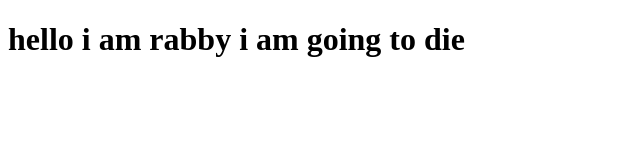
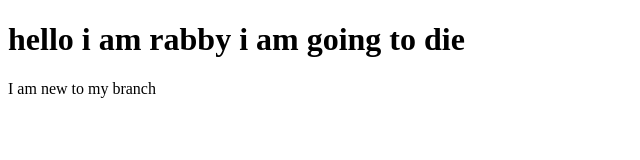
Before and after one commit to MdRabbyIslam/rabby-practice, a plain HTML site: page index.html in a window 1280 px wide. Shown: the whole page, without its empty margins (0-640 px from the left). Drawn offline with Linux system fonts and the light colour scheme.

Commit message:
my-branch

```diff
--- a/index.html
+++ b/index.html
@@ -7,5 +7,6 @@
   </head>
   <body>
     <h1>hello i am rabby i am going to die</h1>
+    <p>I am new to my branch</p>
   </body>
 </html>
```
